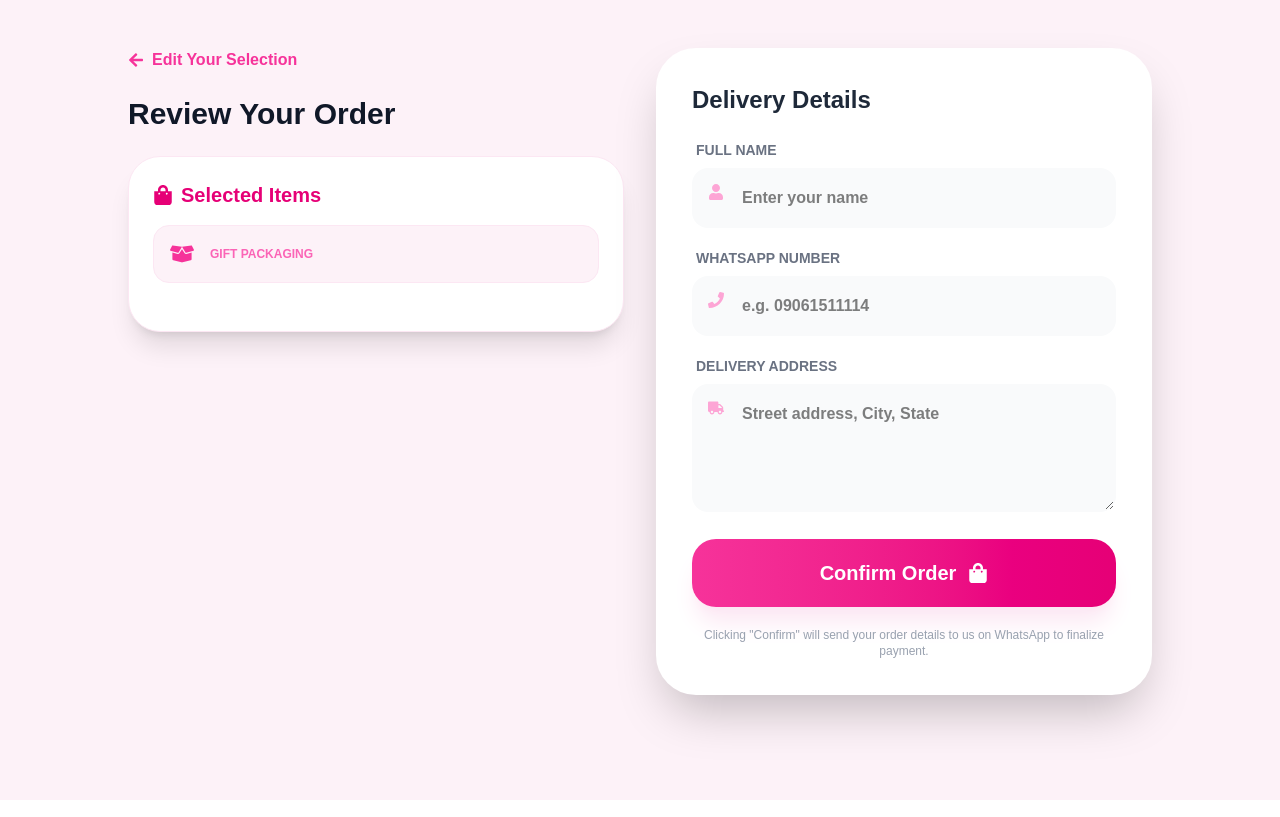
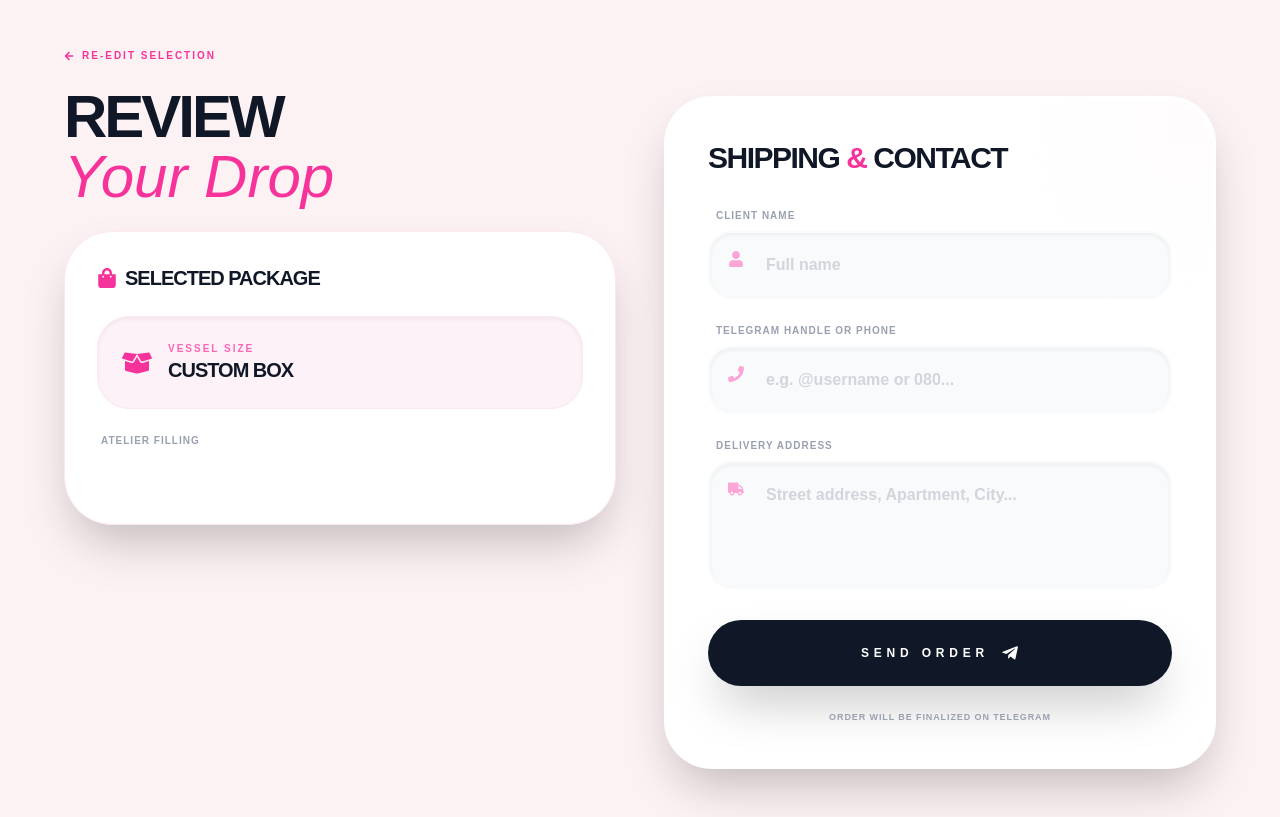
Before and after one commit to Billsthename22/deluxeglobal, a Next.js app: page /Checkout in a window 1280 px wide. Built offline with nearby package versions, Linux system fonts and the light colour scheme.

Commit message:
changed checkout to telegram

```diff
--- a/src/app/Checkout/page.tsx
+++ b/src/app/Checkout/page.tsx
@@ -1,7 +1,7 @@
 "use client";
 
 import { useState, useEffect } from "react";
-import { FaBoxOpen, FaArrowLeft, FaShoppingBag, FaUser, FaTruck, FaPhone } from "react-icons/fa";
+import { FaBoxOpen, FaArrowLeft, FaShoppingBag, FaUser, FaTruck, FaPhone, FaTelegramPlane } from "react-icons/fa";
 import Link from "next/link";
 
 type Item = { id: number; name: string; image: string };
@@ -9,7 +9,7 @@ type Item = { id: number; name: string; image: string };
 export default function CheckoutPage() {
   const [selectedBox, setSelectedBox] = useState<string>("");
   const [orderItems, setOrderItems] = useState<Item[]>([]);
-  const [orderComment, setOrderComment] = useState<string>("");
+  const [loveLetter, setLoveLetter] = useState<string>("");
 
   // Form States
   const [name, setName] = useState("");
@@ -17,137 +17,149 @@ export default function CheckoutPage() {
   const [address, setAddress] = useState("");
 
   useEffect(() => {
-    // Retrieve data from localStorage
-    const savedBox = localStorage.getItem("selectedGiftBox");
+    const savedBox = localStorage.getItem("finalBoxSize");
     const savedItems = localStorage.getItem("orderItems");
-    const savedComment = localStorage.getItem("orderComment");
+    const savedLetter = localStorage.getItem("loveLetter");
 
     if (savedBox) setSelectedBox(savedBox);
     if (savedItems) setOrderItems(JSON.parse(savedItems));
-    if (savedComment) setOrderComment(savedComment);
+    if (savedLetter) setLoveLetter(savedLetter);
   }, []);
 
   const handleFinalSubmit = (e: React.FormEvent) => {
     e.preventDefault();
 
-    // Final Message Construction
+    // Construction of the message
     const message = `*NEW CUSTOM ORDER* 🎁%0A%0A` +
       `👤 *Customer:* ${name}%0A` +
-      `📞 *Phone:* ${phone}%0A` +
+      `📞 *Contact:* ${phone}%0A` +
       `📍 *Address:* ${address}%0A%0A` +
       `📦 *Box Type:* ${selectedBox}%0A` +
       `✨ *Items:* ${orderItems.map((i) => i.name).join(", ")}%0A%0A` +
-      `📝 *Notes:* ${orderComment || "None"}`;
+      `📝 *Love Letter:* ${loveLetter || "None"}`;
 
-    const whatsappNumber = "2349155581053";
-    const url = `https://wa.me/${whatsappNumber}?text=${message}`;
+    // Using the phone number format for Telegram (Nigeria +234)
+    const telegramNumber = "2349061511114";
+    const url = `https://t.me/+${telegramNumber}?text=${message}`;
+
     window.open(url, "_blank");
   };
 
   return (
-    <main className="min-h-screen bg-pink-50 p-4 lg:p-12">
-      <div className="max-w-5xl mx-auto grid grid-cols-1 lg:grid-cols-2 gap-8">
+    <main className="min-h-screen bg-[#fdf2f3] p-4 lg:p-12 pb-24">
+      <div className="max-w-6xl mx-auto grid grid-cols-1 lg:grid-cols-2 gap-12">
 
         {/* LEFT COLUMN: ORDER SUMMARY */}
         <div className="space-y-6">
-          <Link href="/Build" className="text-pink-500 font-bold flex items-center gap-2 hover:underline">
-            <FaArrowLeft /> Edit Your Selection
+          <Link href="/Build" className="text-pink-500 font-black uppercase text-[10px] flex items-center gap-2 hover:underline tracking-[0.2em]">
+            <FaArrowLeft /> Re-edit Selection
           </Link>
 
-          <h1 className="text-3xl font-black text-gray-900">Review Your Order</h1>
+          <h1 className="text-4xl md:text-6xl font-black text-gray-900 tracking-tighter uppercase leading-none">
+            Review <br/><span className="text-pink-500 font-light italic capitalize tracking-normal">Your Drop</span>
+          </h1>
 
-          <div className="bg-white rounded-[2rem] p-6 shadow-xl border border-pink-100">
-            <h2 className="text-xl font-bold flex items-center gap-2 text-pink-600 mb-4">
-              <FaShoppingBag /> Selected Items
+          <div className="bg-white rounded-[3rem] p-8 shadow-2xl border border-pink-100">
+            <h2 className="text-xl font-black flex items-center gap-2 text-gray-900 mb-6 uppercase tracking-tighter">
+              <FaShoppingBag className="text-pink-500" /> Selected Package
             </h2>
 
             {/* Box Display */}
-            <div className="flex items-center gap-4 bg-pink-50 p-4 rounded-2xl mb-4 border border-pink-100">
-              <FaBoxOpen className="text-pink-500 text-2xl" />
+            <div className="flex items-center gap-4 bg-pink-50 p-6 rounded-[2rem] mb-6 border border-pink-100 shadow-inner">
+              <FaBoxOpen className="text-pink-500 text-3xl" />
               <div>
-                <p className="text-xs text-pink-400 font-black uppercase">Gift Packaging</p>
-                <p className="font-bold text-gray-800">{selectedBox}</p>
+                <p className="text-[10px] text-pink-400 font-black uppercase tracking-[0.2em]">Vessel Size</p>
+                <p className="font-black text-gray-900 text-xl uppercase tracking-tighter">{selectedBox || "Custom Box"}</p>
               </div>
             </div>
 
             {/* Items List */}
-            <ul className="space-y-3 mb-6">
-              {orderItems.map((item) => (
-                <li key={item.id} className="flex items-center gap-3 p-2 bg-gray-50 rounded-xl border border-gray-100">
-                  <img src={item.image} alt={item.name} className="w-12 h-12 object-cover rounded-lg" />
-                  <span className="font-bold text-gray-700">{item.name}</span>
-                </li>
-              ))}
-            </ul>
+            <div className="space-y-3 mb-8">
+              <p className="text-[10px] text-gray-400 font-black uppercase tracking-widest ml-1">Atelier Filling</p>
+              <div className="grid grid-cols-1 gap-2">
+                {orderItems.map((item, index) => (
+                    <div key={`${item.id}-${index}`} className="flex items-center gap-4 p-3 bg-gray-50 rounded-2xl border border-gray-100 group hover:border-pink-200 transition-colors">
+                    <img src={item.image} alt={item.name} className="w-12 h-12 object-cover rounded-xl shadow-sm grayscale group-hover:grayscale-0 transition-all" />
+                    <span className="font-black text-gray-800 text-[10px] uppercase tracking-tight">{item.name}</span>
+                    </div>
+                ))}
+              </div>
+            </div>
 
-            {orderComment && (
-              <div className="pt-4 border-t border-gray-100">
-                <p className="text-xs text-gray-400 font-black uppercase mb-1">Your Special Notes</p>
-                <p className="text-black bg-gray-50 p-3 rounded-xl italic font-medium">"{orderComment}"</p>
+            {loveLetter && (
+              <div className="pt-6 border-t border-gray-100">
+                <p className="text-[10px] text-pink-400 font-black uppercase tracking-widest mb-3">Love Letter Content</p>
+                <div className="bg-pink-50/20 p-6 rounded-3xl border border-dashed border-pink-200 italic text-gray-700 text-sm leading-relaxed shadow-sm relative overflow-hidden">
+                  <div className="absolute top-0 right-0 p-2 opacity-10">💌</div>
+                  "{loveLetter}"
+                </div>
               </div>
             )}
           </div>
         </div>
 
         {/* RIGHT COLUMN: CONTACT DETAILS */}
-        <div className="bg-white rounded-[2.5rem] p-8 shadow-2xl border-4 border-white self-start">
-          <h2 className="text-2xl font-black text-gray-800 mb-6 flex items-center gap-2">
-            Delivery Details
+        <div className="bg-white rounded-[3rem] p-10 shadow-2xl border-4 border-white self-start lg:mt-12 relative overflow-hidden">
+          {/* Accent decoration */}
+          <div className="absolute -top-10 -right-10 w-32 h-32 bg-pink-50 rounded-full blur-3xl opacity-50" />
+
+          <h2 className="text-3xl font-black text-gray-900 mb-8 uppercase tracking-tighter relative z-10">
+            Shipping <span className="text-pink-500">&</span> Contact
           </h2>
 
-          <form onSubmit={handleFinalSubmit} className="space-y-5">
+          <form onSubmit={handleFinalSubmit} className="space-y-6 relative z-10">
             <div>
-              <label className="block text-sm font-black text-gray-500 uppercase mb-2 ml-1">Full Name</label>
+              <label className="block text-[10px] font-black text-gray-400 uppercase tracking-widest mb-2 ml-2">Client Name</label>
               <div className="relative">
-                <FaUser className="absolute left-4 top-4 text-pink-300" />
+                <FaUser className="absolute left-5 top-5 text-pink-300" />
                 <input
                   required
                   type="text"
                   value={name}
                   onChange={(e) => setName(e.target.value)}
-                  placeholder="Enter your name"
-                  className="w-full pl-12 pr-4 py-4 bg-gray-50 border-2 border-transparent focus:border-pink-300 focus:bg-white rounded-2xl outline-none transition-all text-black font-bold"
+                  placeholder="Full name"
+                  className="w-full pl-14 pr-6 py-5 bg-gray-50 border-2 border-transparent focus:border-pink-200 focus:bg-white rounded-[1.5rem] outline-none transition-all text-gray-900 font-bold placeholder:text-gray-300 shadow-inner"
                 />
               </div>
             </div>
 
             <div>
-              <label className="block text-sm font-black text-gray-500 uppercase mb-2 ml-1">WhatsApp Number</label>
+              <label className="block text-[10px] font-black text-gray-400 uppercase tracking-widest mb-2 ml-2">Telegram Handle or Phone</label>
               <div className="relative">
-                <FaPhone className="absolute left-4 top-4 text-pink-300" />
+                <FaPhone className="absolute left-5 top-5 text-pink-300" />
                 <input
                   required
                   type="tel"
                   value={phone}
                   onChange={(e) => setPhone(e.target.value)}
-                  placeholder="e.g. 09061511114"
-                  className="w-full pl-12 pr-4 py-4 bg-gray-50 border-2 border-transparent focus:border-pink-300 focus:bg-white rounded-2xl outline-none transition-all text-black font-bold"
+                  placeholder="e.g. @username or 080..."
+                  className="w-full pl-14 pr-6 py-5 bg-gray-50 border-2 border-transparent focus:border-pink-200 focus:bg-white rounded-[1.5rem] outline-none transition-all text-gray-900 font-bold placeholder:text-gray-300 shadow-inner"
                 />
               </div>
             </div>
 
             <div>
-              <label className="block text-sm font-black text-gray-500 uppercase mb-2 ml-1">Delivery Address</label>
+              <label className="block text-[10px] font-black text-gray-400 uppercase tracking-widest mb-2 ml-2">Delivery Address</label>
               <div className="relative">
-                <FaTruck className="absolute left-4 top-4 text-pink-300" />
+                <FaTruck className="absolute left-5 top-5 text-pink-300" />
                 <textarea
                   required
                   value={address}
                   onChange={(e) => setAddress(e.target.value)}
-                  placeholder="Street address, City, State"
-                  className="w-full pl-12 pr-4 py-4 bg-gray-50 border-2 border-transparent focus:border-pink-300 focus:bg-white rounded-2xl outline-none transition-all text-black font-bold h-32"
+                  placeholder="Street address, Apartment, City..."
+                  className="w-full pl-14 pr-6 py-5 bg-gray-50 border-2 border-transparent focus:border-pink-200 focus:bg-white rounded-[1.5rem] outline-none transition-all text-gray-900 font-bold h-32 resize-none placeholder:text-gray-300 shadow-inner"
                 />
               </div>
             </div>
 
             <button
               type="submit"
-              className="w-full bg-gradient-to-r from-pink-500 to-pink-600 text-white py-5 rounded-3xl font-black text-xl shadow-xl shadow-pink-100 hover:shadow-pink-200 hover:-translate-y-1 active:translate-y-0 transition-all flex items-center justify-center gap-3"
+              className="w-full bg-gray-900 text-white py-6 rounded-full font-black text-xs uppercase tracking-[0.4em] shadow-2xl hover:bg-pink-600 transition-all flex items-center justify-center gap-3 active:scale-95 group"
             >
-              Confirm Order <FaShoppingBag />
+              SEND ORDER <FaTelegramPlane size={18} className="group-hover:translate-x-1 group-hover:-translate-y-1 transition-transform" />
             </button>
-            <p className="text-center text-xs text-gray-400 font-medium">
-              Clicking "Confirm" will send your order details to us on WhatsApp to finalize payment.
+            <p className="text-center text-[9px] text-gray-400 font-black uppercase tracking-widest leading-relaxed">
+              Order will be finalized on Telegram
             </p>
           </form>
         </div>
```
